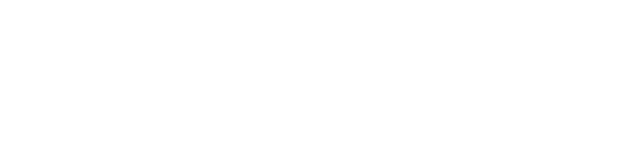
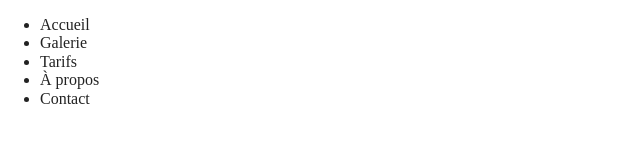
Before and after one commit to IdurarDev/babies-website, a website built with Parcel: page index.html in a window 1280 px wide. Shown: the whole page, without its empty margins (0-640 px from the left). Built offline with nearby package versions, Linux system fonts and the light colour scheme.

Commit message:
modif title page and add header and nav

```diff
--- a/index.html
+++ b/index.html
@@ -3,7 +3,7 @@
 
 <head>
   <meta charset="utf-8">
-  <title>CV html</title>
+  <title>Le plus beau bébé</title>
   <meta name="description" content="">
   <meta name="viewport" content="width=device-width, initial-scale=1">
 
@@ -24,7 +24,17 @@
 </head>
 
 <body>
-
+  <header>
+    <nav>
+      <ul>
+        <li>Accueil</li>
+        <li>Galerie</li>
+        <li>Tarifs</li>
+        <li>À propos</li>
+        <li>Contact</li>
+      </ul>
+    </nav>
+  </header>
 
   <!-- Add your site or application content here -->
   <script src="js/vendor/modernizr-3.11.2.min.js"></script>
```
